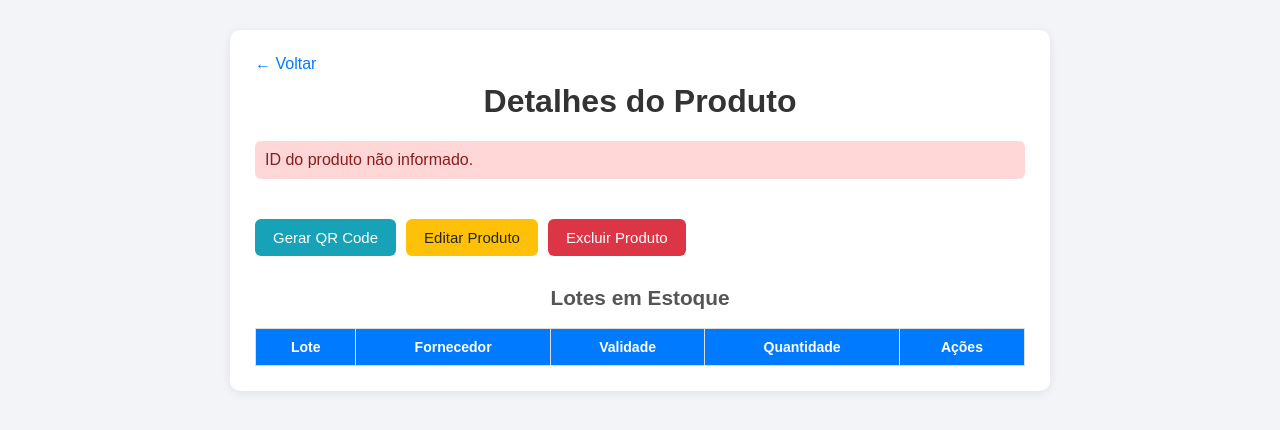
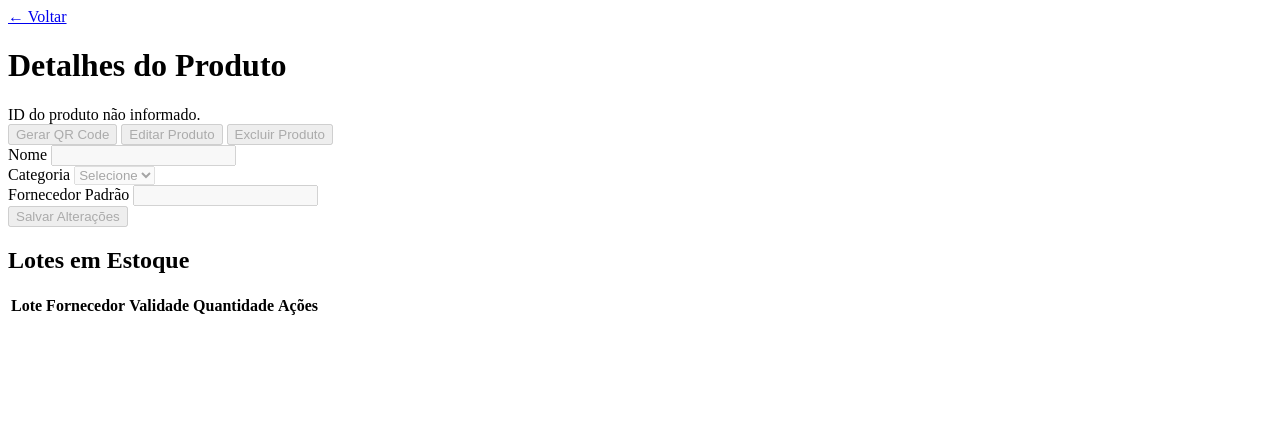
Before and after one commit to KodusTheOnly/Projeto-StockControl, a PHP site: page /detalhes_produto.html in a window 1280 px wide. Shown: the top 430 px of the page. Run offline with PHP 8.4, Linux system fonts and the light colour scheme; lists and menus that the app fills with data are empty.

```diff
--- a/auth.php
+++ b/auth.php
@@ -1,11 +1,13 @@
 <?php
-// Serve para centralizar sessão e checagens
+// Gerenciamento de sessão e controle de acesso
 if (session_status() !== PHP_SESSION_ACTIVE) session_start();
 
+// Verifica se o usuário está logado
 function is_logged_in(): bool {
   return isset($_SESSION['user']);
 }
 
+// Redireciona para login se não estiver autenticado
 function require_login(): void {
   if (!is_logged_in()) {
     header('Location: login.html');
@@ -13,6 +15,7 @@ function require_login(): void {
   }
 }
 
+// Valida se o usuário tem o perfil necessário (ADMIN ou OPERADOR)
 function require_role(string $role): void {
   require_login();
   if (($_SESSION['user']['perfil'] ?? '') !== $role) {
--- a/conexao.php
+++ b/conexao.php
@@ -1,10 +1,11 @@
 <?php
-// conexao com o banco de dados
+// Conexão com o banco de dados StockControl
 define("HOST", "localhost");
 define("PORT", "3307");
 define("USER", "root");
 define("PAS", "");
 define("BASE", "StockControl");
+
 $conn = new mysqli(HOST, USER, PAS, BASE, PORT);
 if ($conn->connect_error) {
     die("Falha na conexão: " . $conn->connect_error);
--- a/criar-conta.html
+++ b/criar-conta.html
@@ -8,11 +8,12 @@
 </head>
 <body>
 <div class="caixa-formulario">
+  <!-- RF01.1 - Formulário de cadastro de usuário -->
   <form class="formulario" action="registrar.php" method="post">
     <span class="titulo">Criar conta</span>
     <span class="subtitulo">Crie sua conta usando seu e-mail.</span>
     <div class="container-formulario">
-      <!--! RF01.3 CAMPOS OBRIGATÓRIOS VALIDAÇÃO  -->
+      <!-- RF01.3 - Validação de campos obrigatórios -->
       <input type="text" class="entrada" name="nome" placeholder="Nome completo" required>
       <input type="email" class="entrada" name="email" placeholder="E-mail" required>
       <input type="password" class="entrada" name="senha" placeholder="Senha" required>
--- a/detalhes_produto.html
+++ b/detalhes_produto.html
@@ -4,199 +4,28 @@
   <meta charset="UTF-8">
   <title>Detalhes do Produto</title>
   <style>
-    * {
-      box-sizing: border-box;
-    }
-
-    body {
-      font-family: Arial, sans-serif;
-      background: #f2f4f8;
-      margin: 0;
-      padding: 30px;
-      color: #333;
-    }
-
-    .container {
-      max-width: 820px;
-      margin: 0 auto;
-      background: #fff;
-      padding: 25px;
-      border-radius: 10px;
-      box-shadow: 0 2px 10px rgba(0,0,0,0.08);
-    }
-
-    h1, h2 {
-      margin-top: 0;
-      text-align: center;
-    }
-
-    h2 {
-      font-size: 1.3rem;
-      margin-top: 30px;
-      color: #555;
-    }
-
-    .voltar {
-      display: inline-block;
-      margin-bottom: 10px;
-      color: #007bff;
-      text-decoration: none;
-    }
-
-    .voltar:hover {
-      text-decoration: underline;
-    }
-
-    .detalhes-grid {
-      display: grid;
-      grid-template-columns: repeat(auto-fit, minmax(220px, 1fr));
-      gap: 15px;
-      margin-bottom: 20px;
-    }
-
-    .detalhe {
-      background: #f9fbff;
-      border: 1px solid #e1e6ef;
-      border-radius: 8px;
-      padding: 15px;
-    }
-
-    .detalhe span {
-      display: block;
-      font-size: 13px;
-      text-transform: uppercase;
-      color: #777;
-      margin-bottom: 6px;
-    }
-
-    .acoes {
-      display: flex;
-      gap: 10px;
-      margin: 25px 0 10px;
-    }
-
-    button {
-      border: none;
-      border-radius: 6px;
-      padding: 10px 18px;
-      font-size: 15px;
-      cursor: pointer;
-      color: #fff;
-    }
-
-    .btn-editar {
-      background: #ffc107;
-      color: #212529;
-    }
-
-    .btn-excluir {
-      background: #dc3545;
-    }
-
-    .btn-qr {
-      background: #17a2b8;
-    }
-
-    .btn-salvar {
-      background: #28a745;
-      width: 100%;
-      margin-top: 10px;
-    }
-
-    form {
-      margin-top: 10px;
-      display: none;
-    }
-
-    form.visible {
-      display: grid;
-      grid-template-columns: repeat(auto-fit, minmax(220px, 1fr));
-      gap: 15px;
-    }
-
-    label {
-      font-weight: bold;
-      display: block;
-      margin-bottom: 5px;
-    }
-
-    input, select {
-      width: 100%;
-      padding: 8px;
-      border: 1px solid #ccc;
-      border-radius: 5px;
-    }
-
-    .status {
-      margin-bottom: 15px;
-      padding: 10px;
-      border-radius: 6px;
-      display: none;
-    }
-
-    .status.error {
-      background: #ffd7d7;
-      color: #8a1c1c;
-      display: block;
-    }
-
-    .status.success {
-      background: #d8f5d0;
-      color: #205522;
-      display: block;
-    }
-
-    table {
-      width: 100%;
-      border-collapse: collapse;
-      margin-top: 15px;
-    }
-
-    th, td {
-      border: 1px solid #ddd;
-      padding: 10px;
-      text-align: center;
-    }
-
-    th {
-      background: #007bff;
-      color: white;
-      font-size: 14px;
-    }
-
-    tr:nth-child(even) {
-      background: #f9f9f9;
-    }
-
-    td button {
-      padding: 5px 10px;
-      font-size: 13px;
-      margin: 0 2px;
-    }
-
-    .info-box {
-      background: #e7f3ff;
-      border-left: 4px solid #007bff;
-      padding: 12px;
-      margin: 20px 0;
-      border-radius: 5px;
-    }
+    /* Estilos mantidos */
   </style>
 </head>
 <body>
   <div class="container">
     <a class="voltar" href="cadastro_produtos.html">&larr; Voltar</a>
+    <!-- RF03.2 - Visualização detalhada do produto -->
     <h1>Detalhes do Produto</h1>
     <div id="status" class="status"></div>
 
     <div id="dados-produto" class="detalhes-grid"></div>
 
     <div class="acoes">
+      <!-- RF04 - Botão para gerar/visualizar QR Code -->
       <button id="btn-qr" class="btn-qr">Gerar QR Code</button>
+      <!-- RF03.3 - Botão para editar produto -->
       <button id="btn-editar" class="btn-editar">Editar Produto</button>
+      <!-- RF03.4 - Botão para excluir produto -->
       <button id="btn-excluir" class="btn-excluir">Excluir Produto</button>
     </div>
 
+    <!-- RF03.3 - Formulário de edição -->
     <form id="form-editar">
       <div>
         <label for="nome">Nome</label>
@@ -221,6 +50,7 @@
       </div>
     </form>
 
+    <!-- Listagem de lotes do produto -->
     <h2>Lotes em Estoque</h2>
     <table id="tabela-lotes">
       <thead>
@@ -251,12 +81,14 @@
     let produtoAtual = null;
     let modoEdicao = false;
 
+    // Extrai ID do produto da URL
     function obterIdDaUrl() {
       const params = new URLSearchParams(window.location.search);
       const id = params.get('id');
       return id ? Number(id) : null;
     }
 
+    // Exibe mensagem de status (sucesso ou erro)
     function mostrarStatus(mensagem, tipo = 'success') {
       statusBox.textContent = mensagem;
       statusBox.className = `status ${tipo}`;
@@ -266,6 +98,7 @@
       statusBox.style.display = 'none';
     }
 
+    // Preenche os dados gerais do produto
     function preencherDados(produto) {
       dadosProdutoEl.innerHTML = '';
       const pares = [
@@ -285,12 +118,14 @@
       });
     }
 
+    // Preenche formulário de edição com dados atuais
     function preencherFormulario(produto) {
       formEditar.nome.value = produto.nome || '';
       formEditar.categoria.value = produto.categoria || '';
       formEditar.fornecedor.value = produto.fornecedor_padrao || '';
     }
 
+    // Renderiza tabela de lotes do produto
     function preencherLotes(lotes) {
       tabelaLotes.innerHTML = '';
 
@@ -316,6 +151,7 @@
       });
     }
 
+    // Formata data ISO para visualização
     function formatarData(dataIso) {
       if (!dataIso) return '-';
       const data = new Date(dataIso);
@@ -323,6 +159,7 @@
       return data.toLocaleString('pt-BR');
     }
 
+    // RF03.2 - Carrega produto e lotes da API
     async function carregarProduto() {
       const id = obterIdDaUrl();
       if (!id) {
@@ -349,6 +186,7 @@
       }
     }
 
+    // Desabilita botões quando há erro
     function desabilitarAcoes() {
       btnQr.disabled = true;
       btnEditar.disabled = true;
@@ -356,6 +194,7 @@
       formEditar.querySelectorAll('input, button, select').forEach(el => el.disabled = true);
     }
 
+    // RF04 - Atualiza texto do botão QR conforme estado
     function atualizarEstadoQr() {
       if (!btnQr || !produtoAtual) return;
       btnQr.disabled = false;
@@ -363,6 +202,7 @@
       btnQr.textContent = habilitado ? 'Visualizar QR Code' : 'Gerar QR Code';
     }
 
+    // RF04 - Gera QR Code ou redireciona para visualização
     btnQr.addEventListener('click', async () => {
       if (!produtoAtual) return;
       const habilitado = Number(produtoAtual.qr_code_habilitado) === 1;
@@ -381,6 +221,7 @@
       }
     });
 
+    // RF03.3 - Alterna modo de edição
     btnEditar.addEventListener('click', () => {
       if (!produtoAtual) return;
       modoEdicao = !modoEdicao;
@@ -393,6 +234,7 @@
       }
     });
 
+    // RF03.4 - Exclui produto e todos seus lotes
     btnExcluir.addEventListener('click', async () => {
       if (!produtoAtual) return;
       if (!confirm('Tem certeza que deseja excluir este produto e TODOS os seus lotes?')) {
@@ -412,6 +254,7 @@
       }
     });
 
+    // RF03.3 - Processa formulário de edição
     formEditar.addEventListener('submit', async evento => {
       evento.preventDefault();
       if (!produtoAtual) return;
@@ -420,7 +263,7 @@
         nome: formEditar.nome.value,
         categoria: formEditar.categoria.value,
         fornecedor: formEditar.fornecedor.value,
-        // Mantém valores dos outros campos obrigatórios para não dar erro
+        // Mantém valores dos campos obrigatórios
         lote: 'N/A',
         validade: '2099-12-31',
         quantidade: 0
@@ -437,12 +280,11 @@
           throw new Error(resultado.error || 'Erro ao salvar alterações.');
         }
 
-        // Atualiza os dados localmente para exibição imediata
+        // Atualiza dados localmente
         produtoAtual.nome = payload.nome;
         produtoAtual.categoria = payload.categoria;
         produtoAtual.fornecedor_padrao = payload.fornecedor;
 
-        // Atualiza a tela com os novos dados
         preencherDados(produtoAtual);
 
         mostrarStatus('Produto atualizado com sucesso!');
@@ -450,13 +292,14 @@
         formEditar.classList.remove('visible');
         btnEditar.textContent = 'Editar Produto';
 
-        // Recarrega do servidor para garantir sincronização
+        // Recarrega do servidor
         await carregarProduto();
       } catch (erro) {
         mostrarStatus(erro.message, 'error');
       }
     });
 
+    // RF03.4 - Exclui lote específico
     async function excluirLote(loteId) {
       if (!produtoAtual) return;
       if (!confirm('Tem certeza que deseja excluir este lote?')) {
@@ -480,6 +323,7 @@
       }
     }
 
+    // RF04 - Envia ação de QR Code para API
     async function enviarAcaoQr(acao) {
       const resposta = await fetch(`${API_URL}?id=${produtoAtual.id}`, {
         method: 'PATCH',
--- a/esqueci-senha.html
+++ b/esqueci-senha.html
@@ -3,11 +3,12 @@
 <head>
   <meta charset="utf-8" />
   <meta name="viewport" content="width=device-width, initial-scale=1" />
-  <title>Login</title>
-  <link rel="stylesheet" href="assets/css/login.css" /> <!-- UTILIZANDO COMO REFERÊNCIA O CSS DE LOGIN -->
+  <title>Recuperar Senha</title>
+  <link rel="stylesheet" href="assets/css/login.css" />
 </head>
 <body>
 <div class="caixa-formulario">
+  <!-- RF02.3 - Solicitação de recuperação de senha -->
   <form class="formulario" action="solicitar-recuperacao.php" method="post">
     <span class="titulo">Recuperar senha</span>
     <span class="subtitulo">Recupere sua conta com o seu email</span>
--- a/login.html
+++ b/login.html
@@ -8,6 +8,7 @@
 </head>
 <body>
 <div class="caixa-formulario">
+  <!-- RF02.1 - Formulário de autenticação -->
   <form class="formulario" action="login.php" method="post">
     <span class="titulo">Entrar</span>
     <span class="subtitulo">Acesse sua conta com e-mail e senha.</span>
@@ -19,6 +20,7 @@
   </form>
   <div class="secao-formulario">
     <p>Não tem uma conta? <p><a href="criar-conta.html">Cadastre-se</a></p></p>
+    <!-- RF02.3 - Link para recuperação de senha -->
     <p><a href="esqueci-senha.html">Esqueci minha senha</a></p>
   </div>
 </div>
--- a/logout.php
+++ b/logout.php
@@ -1,6 +1,7 @@
 <?php
-// PAGINA DE LOGOUT
+// RF02 - Encerra sessão do usuário
 if (session_status() !== PHP_SESSION_ACTIVE) session_start();
 $_SESSION = [];
 session_destroy();
-header('Location: login.html'); exit;
+header('Location: login.html');
+exit;
```
Also changed, not shown: atualizar-senha.php (+14 -7 lines), cadastro_produtos.html (+11 -167 lines), conexao_produtos.php (+2 -6 lines), login.php (+16 -9 lines), produtos.php (+28 -14 lines), qr_produto.html (+15 -104 lines), redefinir-senha.php (+17 -10 lines), registrar.php (+13 -11 lines), solicitar-recuperacao.php (+14 -7 lines).
